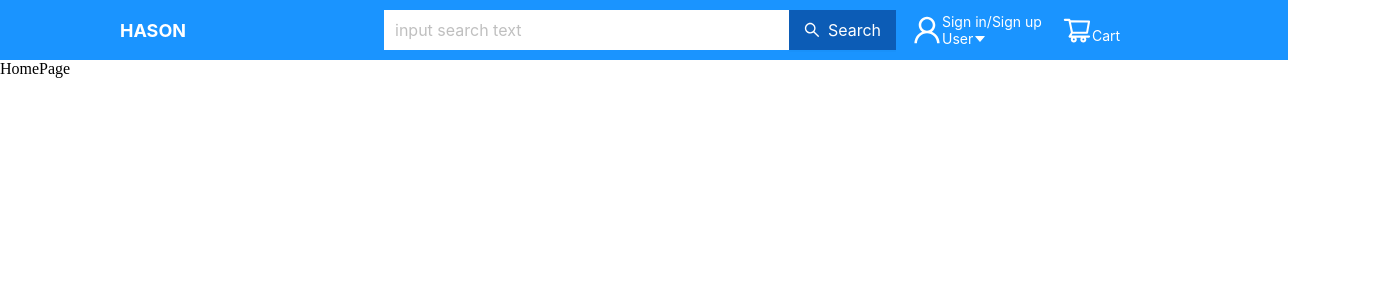
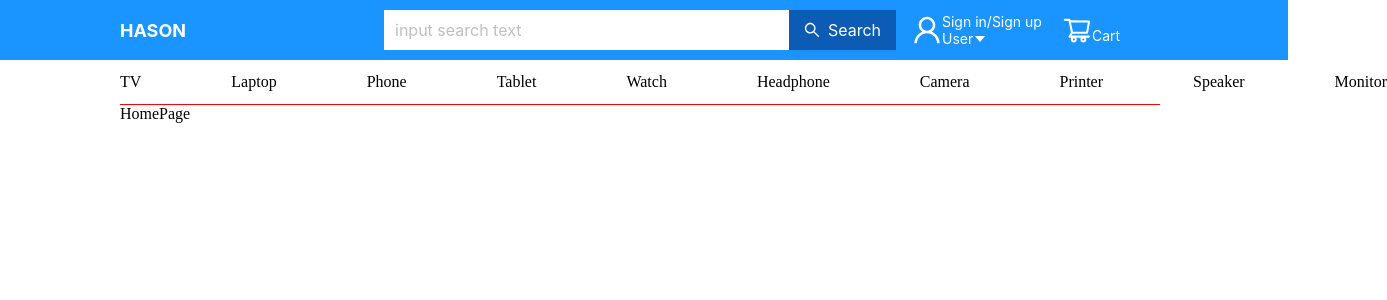
Before and after one commit to hason8193/MERN, a React (Create React App) app: page / in a window 1280 px wide. Shown: the top 300 px of the page, 1387 px wide, since content can reach past the window. Built offline with nearby package versions, Linux system fonts and the light colour scheme.

Commit message:
done button input

```diff
--- a/package.json
+++ b/package.json
@@ -14,6 +14,7 @@
     "react-redux": "^9.1.2",
     "react-router-dom": "^6.25.1",
     "react-scripts": "5.0.1",
+    "react-slick": "^0.30.2",
     "styled-components": "^6.1.12",
     "web-vitals": "^2.1.4"
   },
--- /dev/null
+++ b/src/components/ButtonComponent/ButonComponent.jsx
@@ -0,0 +1,15 @@
+import React from 'react'
+import { Button } from 'antd';
+const ButonComponent = ({size,styleButton,styleTextButton,textButton,...rests}) => {
+  return (
+    <div>
+    <Button
+    size={size}
+    //</div>icon={<SearchOutlined style={{color:colorButton}}/>}
+    style={styleButton}
+    {...rests}>
+    <span style={styleTextButton}>{textButton}</span></Button></div>
+  )
+}
+
+export default ButonComponent
--- a/src/components/ButtonInputSearch/ButtonInputSearch.jsx
+++ b/src/components/ButtonInputSearch/ButtonInputSearch.jsx
@@ -1,21 +1,24 @@
 import React from 'react'
-import {Input,Button} from 'antd';
 import { SearchOutlined } from '@ant-design/icons';
-
+import InputComponent from '../InputComponent/InputComponent';
+import ButtonComponent from '../ButtonComponent/ButonComponent';
 const ButtonInputSearch = (props) => {
-    const {size,placeholder,textButton,bordered,backgroundColorInput='#fff', backgroundColorButton='rgb(12,92,182)',colorButton='#fff'} = props;
+    const {size,placeholder,textButton,bordered,backgroundColorInput='#fff',
+     backgroundColorButton='rgb(12,92,182)',colorButton='#fff'} = props;
   return (
     <div style={{display:'flex'}}>
-        <Input
+        <InputComponent
          size={size}
             placeholder = {placeholder}
             bordered={bordered}
             style={{backgroundColor:backgroundColorInput,borderRadius: '0'}}/>
-        <Button
+        <ButtonComponent
             size={size}
-            icon={<SearchOutlined style={{color:colorButton}}/>}
-            style={{borderRadius:'0',background:backgroundColorButton,border:!bordered && 'none'}}>
-                <span style={{color:colorButton}}>{textButton}</span></Button>
+
+            styleButton={{borderRadius:'0',background:backgroundColorButton,border:!bordered && 'none'}}
+            icon={<SearchOutlined style={{color:colorButton}} color={colorButton}/>}
+            styleTextButton={{color:colorButton}}
+            textButton={textButton}/>
     </div>
   )
 }
--- a/src/components/InputComponent/InputComponent.jsx
+++ b/src/components/InputComponent/InputComponent.jsx
@@ -1,9 +1,16 @@
-import React from 'react'
+import React from 'react';
+import { Input } from 'antd';
 
-const InputComponent = () => {
+const InputComponent = ({ size, placeholder, bordered, style, ...rests }) => {
   return (
-    <div>InputComponent</div>
-  )
-}
+    <Input
+      size={size}
+      placeholder={placeholder}
+      bordered={bordered}
+      style={style}
+      {...rests}
+    />
+  );
+};
 
-export default InputComponent
+export default InputComponent;
--- /dev/null
+++ b/src/components/TypeProduct/TypeProduct.jsx
@@ -0,0 +1,9 @@
+import React from 'react'
+
+const TypeProduct = ({name}) => {
+  return (
+    <div>{name}</div>
+  )
+}
+
+export default TypeProduct
--- a/src/pages/HomePage/HomePage.jsx
+++ b/src/pages/HomePage/HomePage.jsx
@@ -1,8 +1,16 @@
 import React from 'react'
+import TypeProduct from '../../components/TypeProduct/TypeProduct'
+import { WrapperTypeProduct } from './style'
+const HomePage = () => {
+  const arr = ['TV','Laptop','Phone','Tablet','Watch','Headphone','Camera','Printer','Speaker','Monitor']
+  return (
+    <div style={{padding:'0 120px'}}>
+      <WrapperTypeProduct>
+      {arr.map((item)=>{return <TypeProduct key={item} name={item}/>})}
+      </WrapperTypeProduct>
+      HomePage
+    </div>
 
-const HomePage = () => {
-  return (
-    <div>HomePage</div>
   )
 }
 
--- /dev/null
+++ b/src/pages/HomePage/style.js
@@ -0,0 +1,10 @@
+import styled from "styled-components";
+
+export const WrapperTypeProduct = styled.div`
+  display: flex;
+  align-items: center;
+  gap: 90px;
+  justify-content: flex-start;
+  border-bottom: 1px solid red;
+  height: 44px;
+`;
```
Also changed, not shown: src/components/SliderComponent/SliderComponent.jsx (added, +9 -0 lines), 1 other file (tests, documents, lock files or other folders).
